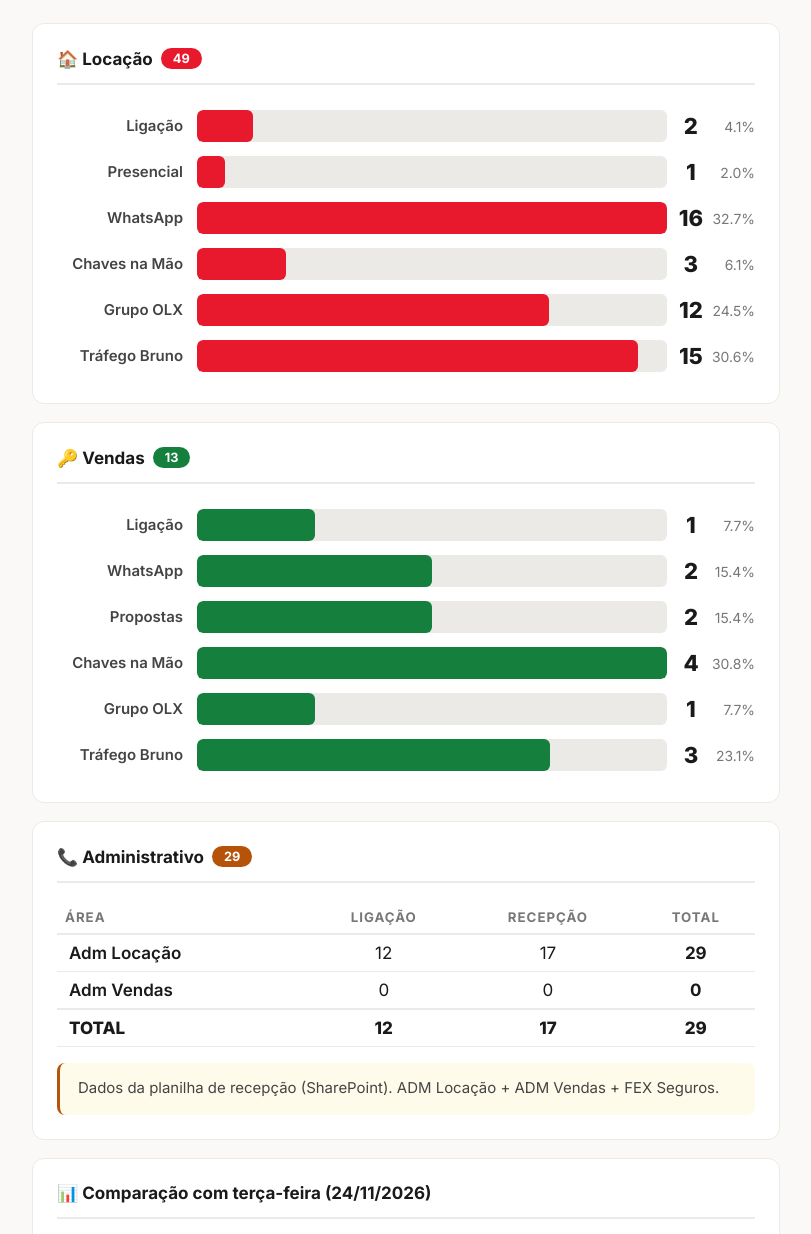
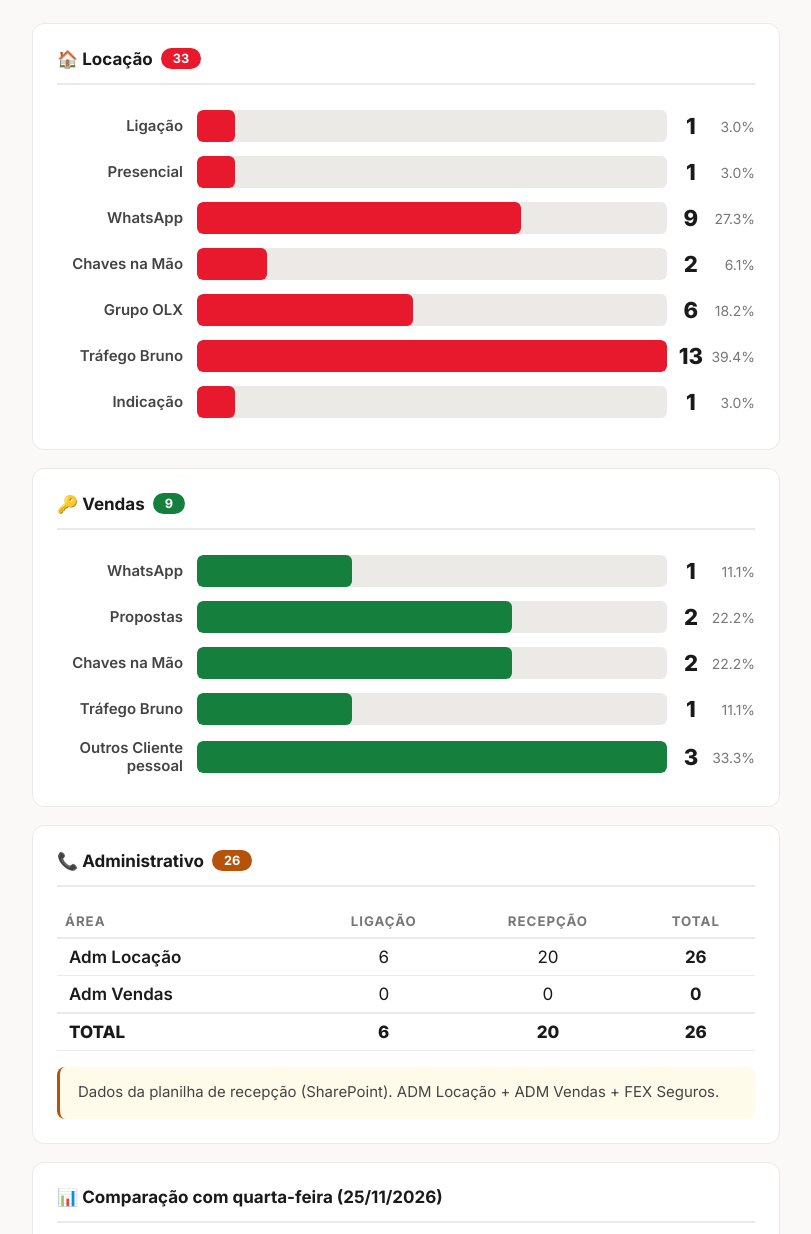
Before and after one commit to julioimoveismkt/dashboard-julio, a plain HTML site: page index.html in a window 1280 px wide. Shown: the part 360-1594 px from the top of the page, without its empty margins (234-1045 px from the left). Drawn offline with Linux system fonts and the light colour scheme.

Commit message:
relatorio 27/11 auto

```diff
--- a/index.html
+++ b/index.html
@@ -66,65 +66,65 @@ footer b { color:var(--red); }
 <header>
   <h1>Julio Imóveis</h1>
   <p>Relatório Diário de Atendimentos</p>
-  <div class="dia">Quarta-feira, 25 de Novembro de 2026</div>
+  <div class="dia">Quinta-feira, 26 de Novembro de 2026</div>
 </header>
 <div class="scores">
-  <div class="sc"><em>🏠</em><strong>49</strong><span>Locação</span></div>
-  <div class="sc"><em>🔑</em><strong style="color:var(--green)">13</strong><span>Vendas</span></div>
-  <div class="sc"><em>📞</em><strong style="color:var(--amber)">29</strong><span>Admin</span></div>
-  <div class="sc hero"><em>📊</em><strong>91</strong><span>Total do dia</span></div>
+  <div class="sc"><em>🏠</em><strong>33</strong><span>Locação</span></div>
+  <div class="sc"><em>🔑</em><strong style="color:var(--green)">9</strong><span>Vendas</span></div>
+  <div class="sc"><em>📞</em><strong style="color:var(--amber)">26</strong><span>Admin</span></div>
+  <div class="sc hero"><em>📊</em><strong>68</strong><span>Total do dia</span></div>
 </div>
 <section>
-  <h2>🏠 Locação <span class="tag r">49</span></h2>
-  <table><tr><td class="or">Ligação</td><td class="br"><div class="track"><div class="fill" style="width:12%"></div></div></td><td class="vl">2</td><td class="pc">4.1%</td></tr>
-<tr><td class="or">Presencial</td><td class="br"><div class="track"><div class="fill" style="width:6%"></div></div></td><td class="vl">1</td><td class="pc">2.0%</td></tr>
-<tr><td class="or">WhatsApp</td><td class="br"><div class="track"><div class="fill" style="width:100%"></div></div></td><td class="vl">16</td><td class="pc">32.7%</td></tr>
-<tr><td class="or">Chaves na Mão</td><td class="br"><div class="track"><div class="fill" style="width:19%"></div></div></td><td class="vl">3</td><td class="pc">6.1%</td></tr>
-<tr><td class="or">Grupo OLX</td><td class="br"><div class="track"><div class="fill" style="width:75%"></div></div></td><td class="vl">12</td><td class="pc">24.5%</td></tr>
-<tr><td class="or">Tráfego Bruno</td><td class="br"><div class="track"><div class="fill" style="width:94%"></div></div></td><td class="vl">15</td><td class="pc">30.6%</td></tr>
+  <h2>🏠 Locação <span class="tag r">33</span></h2>
+  <table><tr><td class="or">Ligação</td><td class="br"><div class="track"><div class="fill" style="width:8%"></div></div></td><td class="vl">1</td><td class="pc">3.0%</td></tr>
+<tr><td class="or">Presencial</td><td class="br"><div class="track"><div class="fill" style="width:8%"></div></div></td><td class="vl">1</td><td class="pc">3.0%</td></tr>
+<tr><td class="or">WhatsApp</td><td class="br"><div class="track"><div class="fill" style="width:69%"></div></div></td><td class="vl">9</td><td class="pc">27.3%</td></tr>
+<tr><td class="or">Chaves na Mão</td><td class="br"><div class="track"><div class="fill" style="width:15%"></div></div></td><td class="vl">2</td><td class="pc">6.1%</td></tr>
+<tr><td class="or">Grupo OLX</td><td class="br"><div class="track"><div class="fill" style="width:46%"></div></div></td><td class="vl">6</td><td class="pc">18.2%</td></tr>
+<tr><td class="or">Tráfego Bruno</td><td class="br"><div class="track"><div class="fill" style="width:100%"></div></div></td><td class="vl">13</td><td class="pc">39.4%</td></tr>
+<tr><td class="or">Indicação</td><td class="br"><div class="track"><div class="fill" style="width:8%"></div></div></td><td class="vl">1</td><td class="pc">3.0%</td></tr>
 </table>
 </section>
 <section class="vendas">
-  <h2>🔑 Vendas <span class="tag g">13</span></h2>
-  <table><tr><td class="or">Ligação</td><td class="br"><div class="track"><div class="fill" style="width:25%"></div></div></td><td class="vl">1</td><td class="pc">7.7%</td></tr>
-<tr><td class="or">WhatsApp</td><td class="br"><div class="track"><div class="fill" style="width:50%"></div></div></td><td class="vl">2</td><td class="pc">15.4%</td></tr>
-<tr><td class="or">Propostas</td><td class="br"><div class="track"><div class="fill" style="width:50%"></div></div></td><td class="vl">2</td><td class="pc">15.4%</td></tr>
-<tr><td class="or">Chaves na Mão</td><td class="br"><div class="track"><div class="fill" style="width:100%"></div></div></td><td class="vl">4</td><td class="pc">30.8%</td></tr>
-<tr><td class="or">Grupo OLX</td><td class="br"><div class="track"><div class="fill" style="width:25%"></div></div></td><td class="vl">1</td><td class="pc">7.7%</td></tr>
-<tr><td class="or">Tráfego Bruno</td><td class="br"><div class="track"><div class="fill" style="width:75%"></div></div></td><td class="vl">3</td><td class="pc">23.1%</td></tr>
+  <h2>🔑 Vendas <span class="tag g">9</span></h2>
+  <table><tr><td class="or">WhatsApp</td><td class="br"><div class="track"><div class="fill" style="width:33%"></div></div></td><td class="vl">1</td><td class="pc">11.1%</td></tr>
+<tr><td class="or">Propostas</td><td class="br"><div class="track"><div class="fill" style="width:67%"></div></div></td><td class="vl">2</td><td class="pc">22.2%</td></tr>
+<tr><td class="or">Chaves na Mão</td><td class="br"><div class="track"><div class="fill" style="width:67%"></div></div></td><td class="vl">2</td><td class="pc">22.2%</td></tr>
+<tr><td class="or">Tráfego Bruno</td><td class="br"><div class="track"><div class="fill" style="width:33%"></div></div></td><td class="vl">1</td><td class="pc">11.1%</td></tr>
+<tr><td class="or">Outros Cliente pessoal</td><td class="br"><div class="track"><div class="fill" style="width:100%"></div></div></td><td class="vl">3</td><td class="pc">33.3%</td></tr>
 </table>
 </section>
 <section class="admin">
-  <h2>📞 Administrativo <span class="tag a">29</span></h2>
+  <h2>📞 Administrativo <span class="tag a">26</span></h2>
   <table class="admin-tbl">
     <tr><th>Área</th><th>Ligação</th><th>Recepção</th><th>Total</th></tr>
     <tr><td style="font-weight:600;padding:8px 12px;">Adm Locação</td>
-<td style="text-align:center;padding:8px;">12</td>
-<td style="text-align:center;padding:8px;">17</td>
-<td style="text-align:center;padding:8px;font-weight:700;">29</td></tr>
+<td style="text-align:center;padding:8px;">6</td>
+<td style="text-align:center;padding:8px;">20</td>
+<td style="text-align:center;padding:8px;font-weight:700;">26</td></tr>
 <tr><td style="font-weight:600;padding:8px 12px;">Adm Vendas</td>
 <td style="text-align:center;padding:8px;">0</td>
 <td style="text-align:center;padding:8px;">0</td>
 <td style="text-align:center;padding:8px;font-weight:700;">0</td></tr>
 <tr style="border-top:2px solid var(--rule);font-weight:800;">
 <td style="padding:8px 12px;">TOTAL</td>
-<td style="text-align:center;padding:8px;">12</td>
-<td style="text-align:center;padding:8px;">17</td>
-<td style="text-align:center;padding:8px;">29</td></tr>
+<td style="text-align:center;padding:8px;">6</td>
+<td style="text-align:center;padding:8px;">20</td>
+<td style="text-align:center;padding:8px;">26</td></tr>
   </table>
   <div class="note a">Dados da planilha de recepção (SharePoint). ADM Locação + ADM Vendas + FEX Seguros.</div>
 </section>
 <section>
-  <h2>📊 Comparação com terça-feira (24/11/2026)</h2>
+  <h2>📊 Comparação com quarta-feira (25/11/2026)</h2>
   <ul class="cmp">
-    <li><span class="lbl">🏠 Locação</span><span class="nums"><span class="prev">42</span><span class="now">49</span><span class="up">+7 (+17%)</span></span></li>
-    <li><span class="lbl">🔑 Vendas</span><span class="nums"><span class="prev">20</span><span class="now">13</span><span class="dn">-7 (-35%)</span></span></li>
-    <li><span class="lbl">📞 Admin</span><span class="nums"><span class="prev">24</span><span class="now">29</span><span class="up">+5 (+21%)</span></span></li>
-    <li><span class="lbl">📊 Total</span><span class="nums"><span class="prev">86</span><span class="now">91</span><span class="up">+5 (+6%)</span></span></li>
+    <li><span class="lbl">🏠 Locação</span><span class="nums"><span class="prev">49</span><span class="now">33</span><span class="dn">-16 (-33%)</span></span></li>
+    <li><span class="lbl">🔑 Vendas</span><span class="nums"><span class="prev">13</span><span class="now">9</span><span class="dn">-4 (-31%)</span></span></li>
+    <li><span class="lbl">📞 Admin</span><span class="nums"><span class="prev">29</span><span class="now">26</span><span class="dn">-3 (-10%)</span></span></li>
+    <li><span class="lbl">📊 Total</span><span class="nums"><span class="prev">91</span><span class="now">68</span><span class="dn">-23 (-25%)</span></span></li>
   </ul>
 </section>
 <footer>
-  Gerado por <b>Big Julio</b> · 26/11/2026 07:34<br>
+  Gerado por <b>Big Julio</b> · 27/11/2026 07:33<br>
   Fonte: CRM ImóvelOffice (cadastro + horário) + Planilha Recepção (SharePoint)<br>
   Regra Jéssica: cadastro D-1 18h a D 17:59 (sáb até 12h), finalizados incluídos<br>
   <b>Julio Imóveis</b> — Brusque, SC
```
